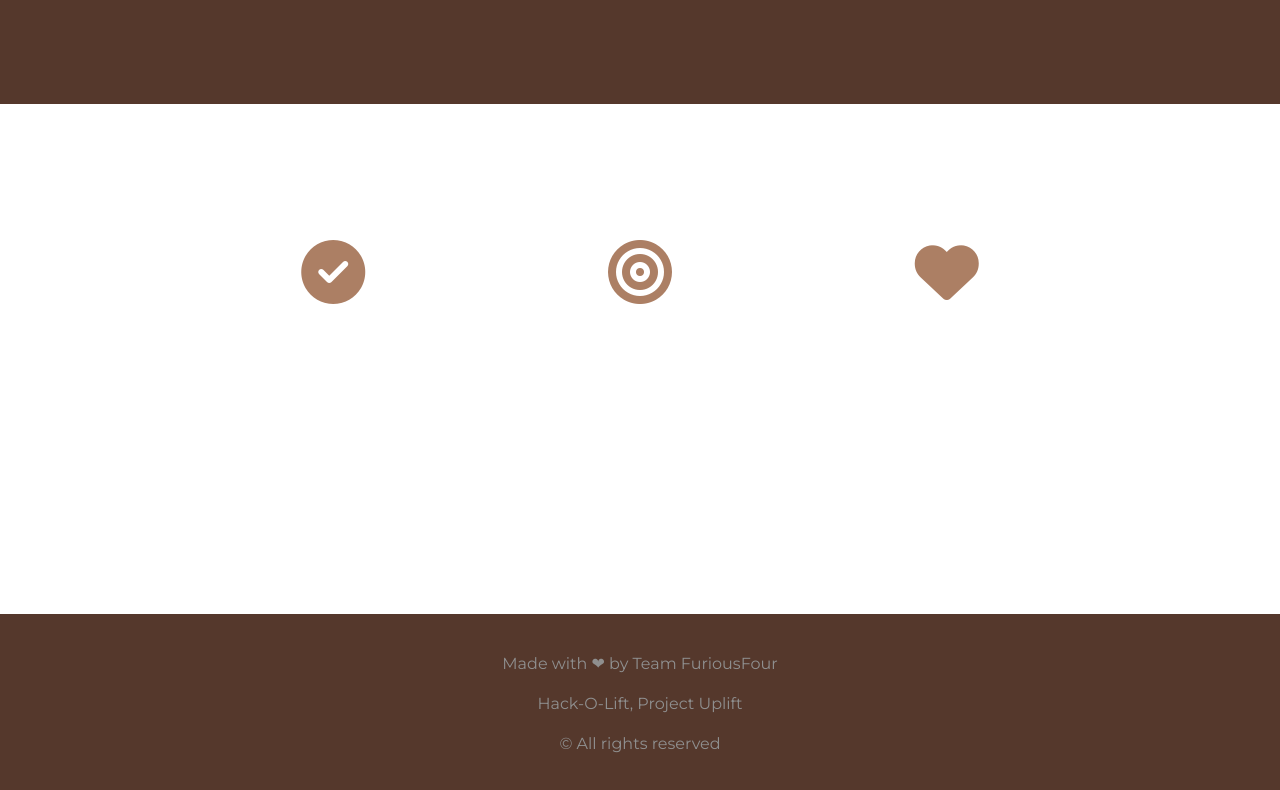
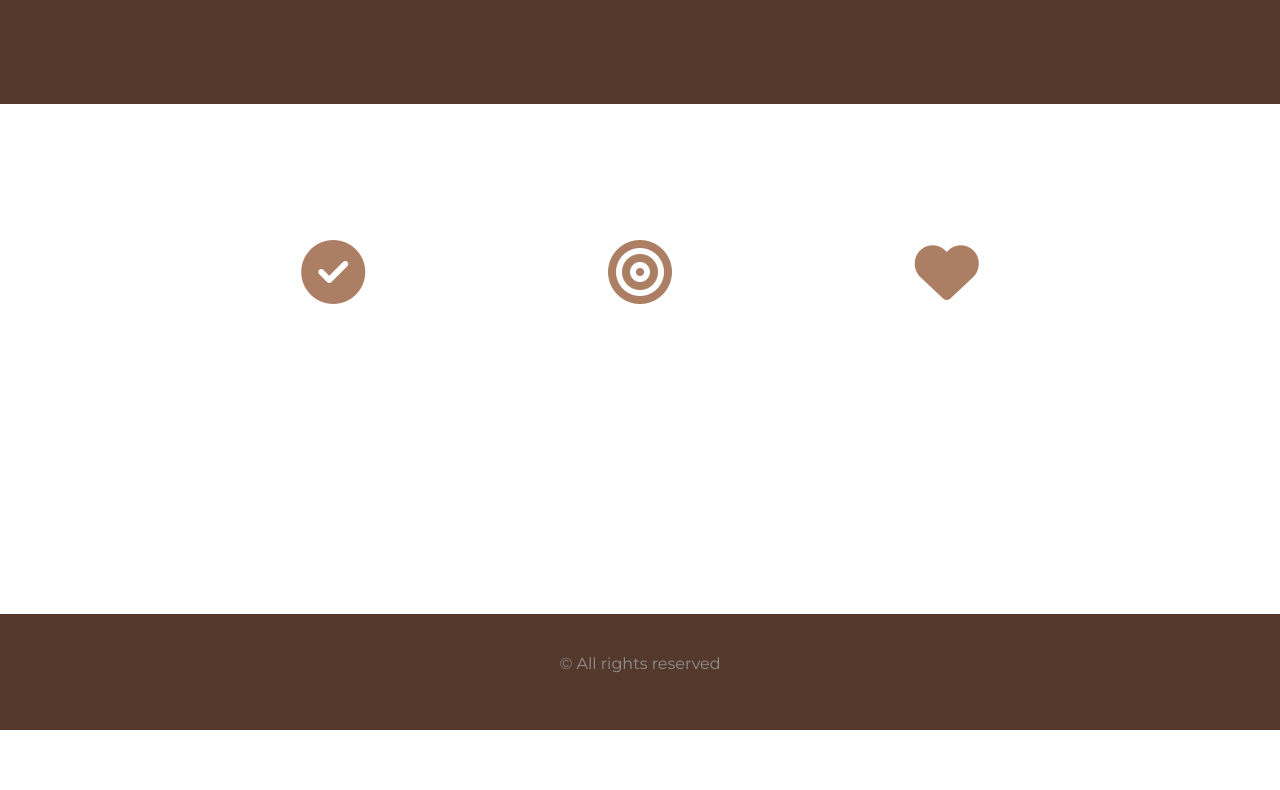
Before and after one commit to shikha2961/MT_Project, a plain HTML site: page index.html in a window 1280 px wide. Shown: the part 1265-2055 px from the top of the page. After the commit the page ends 1995 px from the top, so only its background shows below. Drawn offline with nearby package versions, Linux system fonts and the light colour scheme.

Commit message:
Update index.html

```diff
--- a/index.html
+++ b/index.html
@@ -130,8 +130,6 @@
   <!-- Footer -->
 
   <footer id="footer" class="footer-section">
-    <p>Made with ❤ by Team FuriousFour</p>
-    <p>Hack-O-Lift, Project Uplift</p>
     <p>© All rights reserved</p>
 
   </footer>
```
